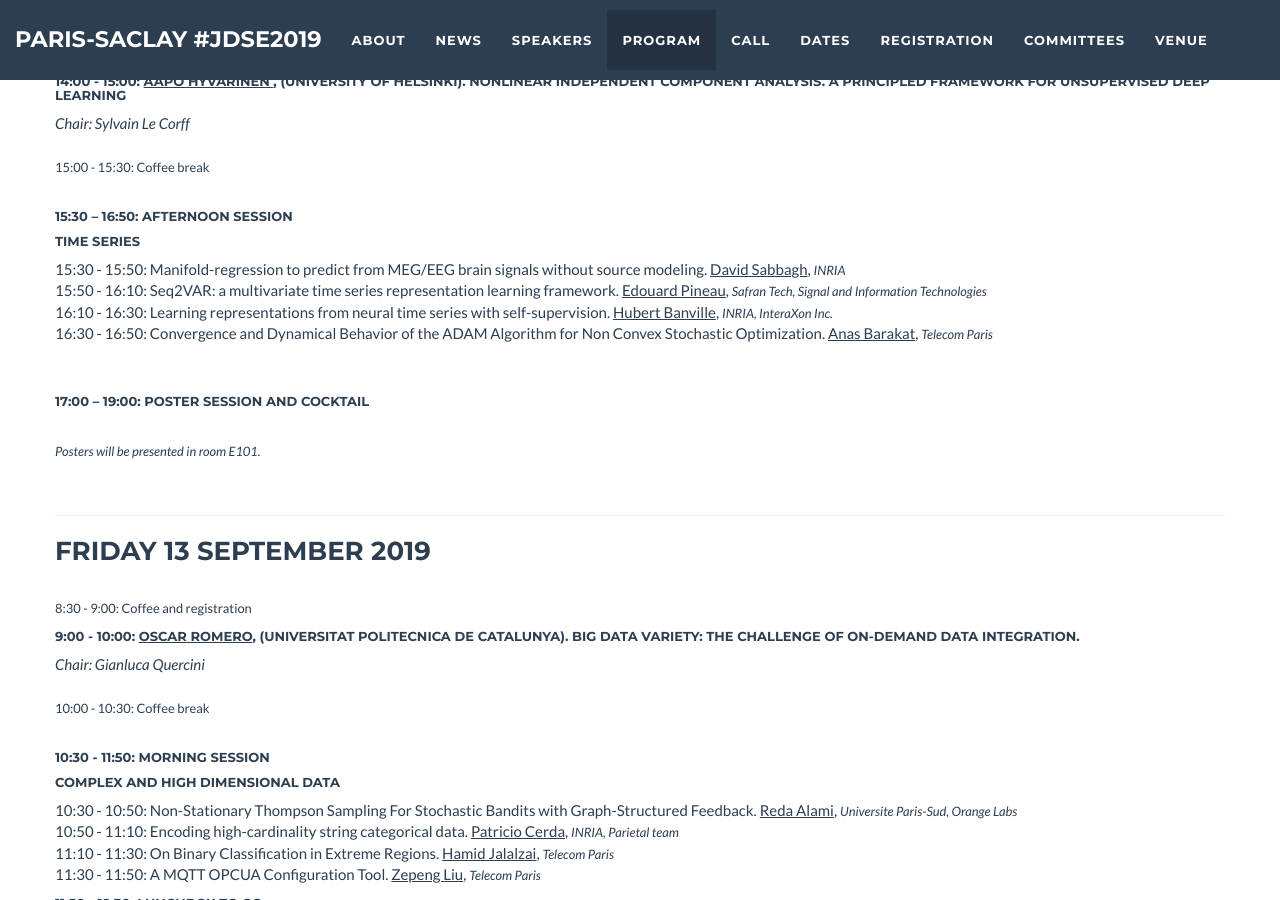
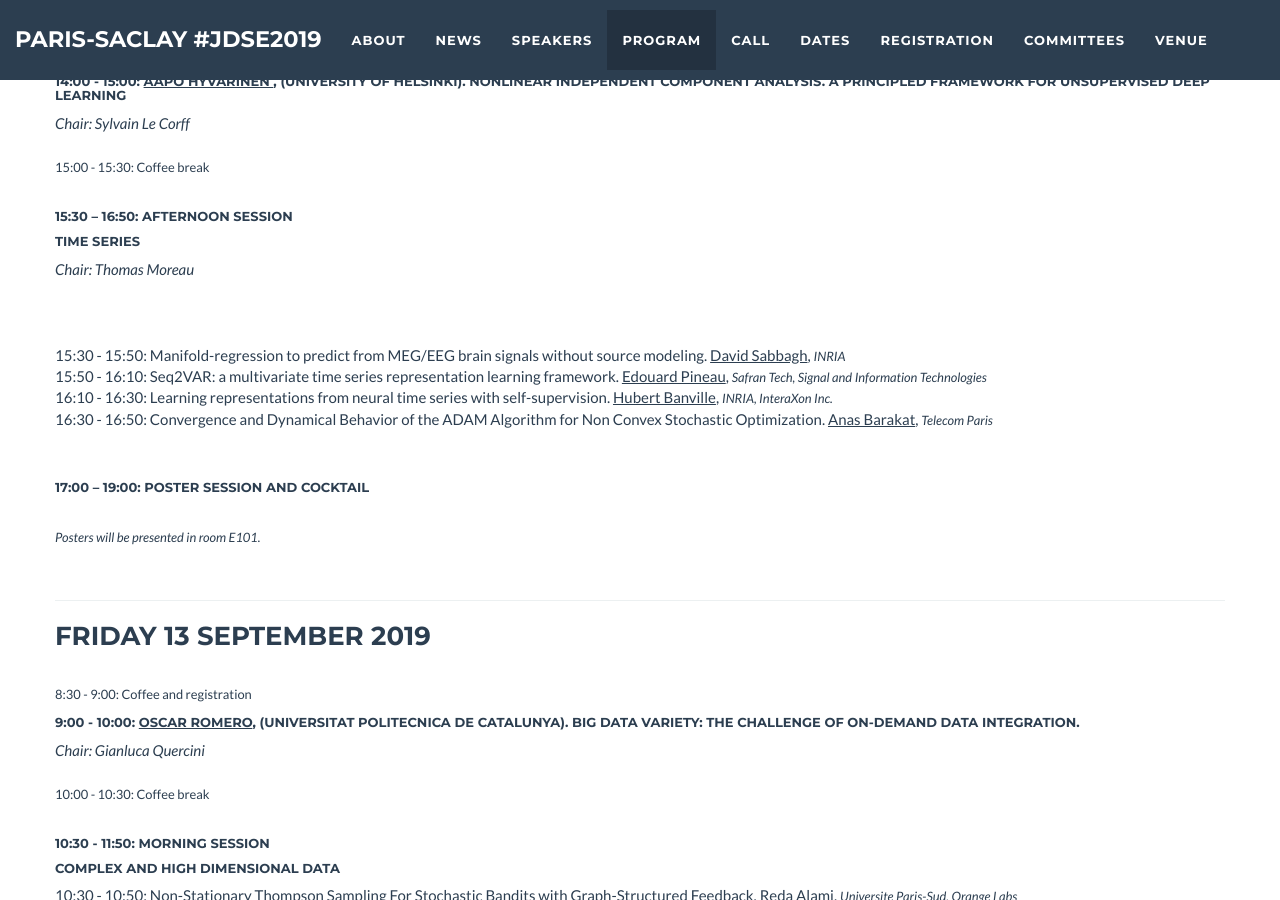
Before and after one commit to jdse-paris/jDSE2019, a Jekyll site: the page built from index.html, in a window 1280 px wide and 900 px high, scrolled down 6931 px. Built offline with Jekyll 4.4.1, drawn with Linux system fonts in a browser that asks for light colours.

Commit message:
Update program.html

```diff
--- a/_includes/program.html
+++ b/_includes/program.html
@@ -63,6 +63,8 @@
                 <h6>15:30 – 16:50: Afternoon Session</h6>
 
 		<h6> Time series </h6>
+		<i>Chair: Thomas Moreau</i><br><br>
+		<br><br>
 		15:30 - 15:50: Manifold-regression to predict from MEG/EEG brain signals without source modeling. <u>David Sabbagh</u>, <aff><i><small>INRIA</small></i></aff>
                 <br>
                 15:50 - 16:10: Seq2VAR: a multivariate time series representation learning framework. <u>Edouard Pineau</u>, <aff><i><small>Safran Tech, Signal and Information Technologies</small></i></aff>
```
